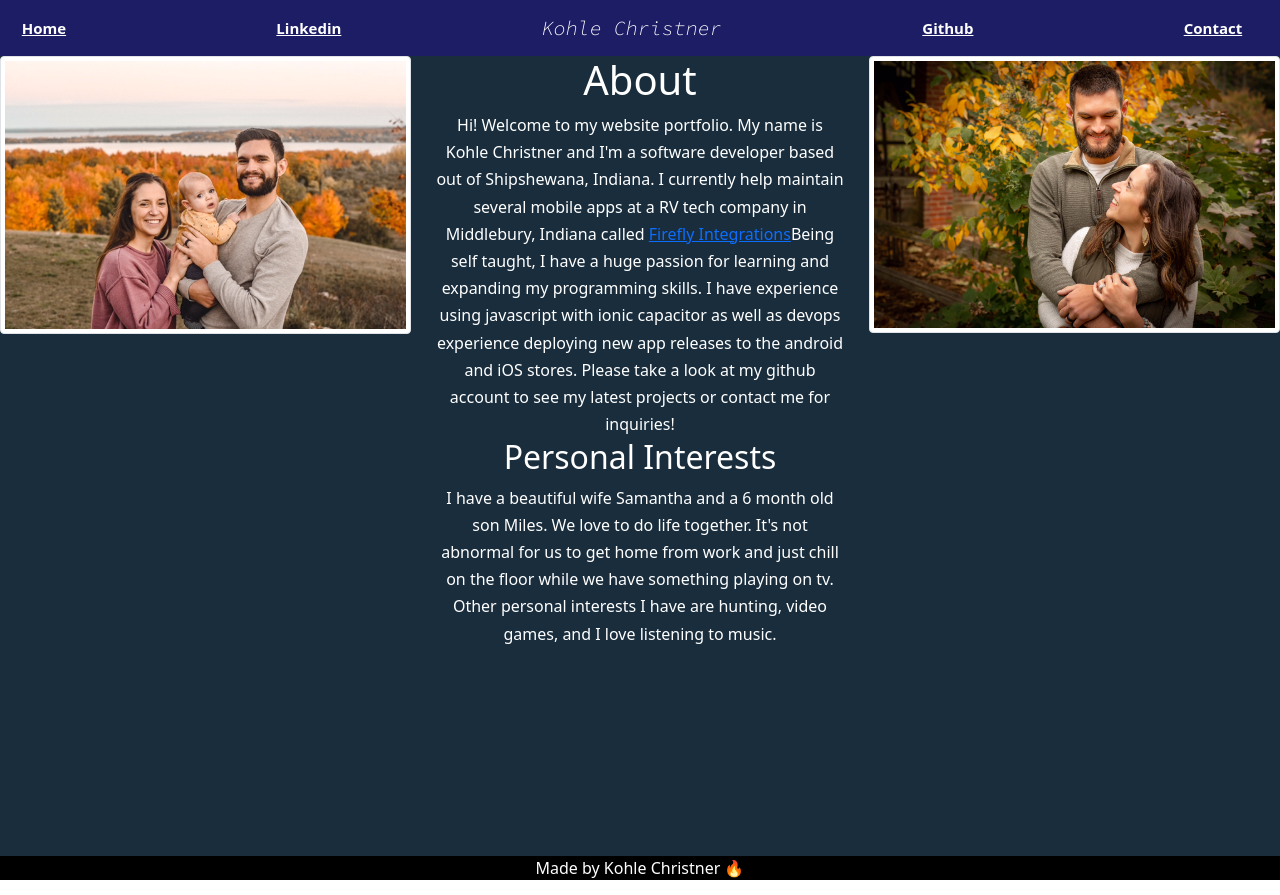
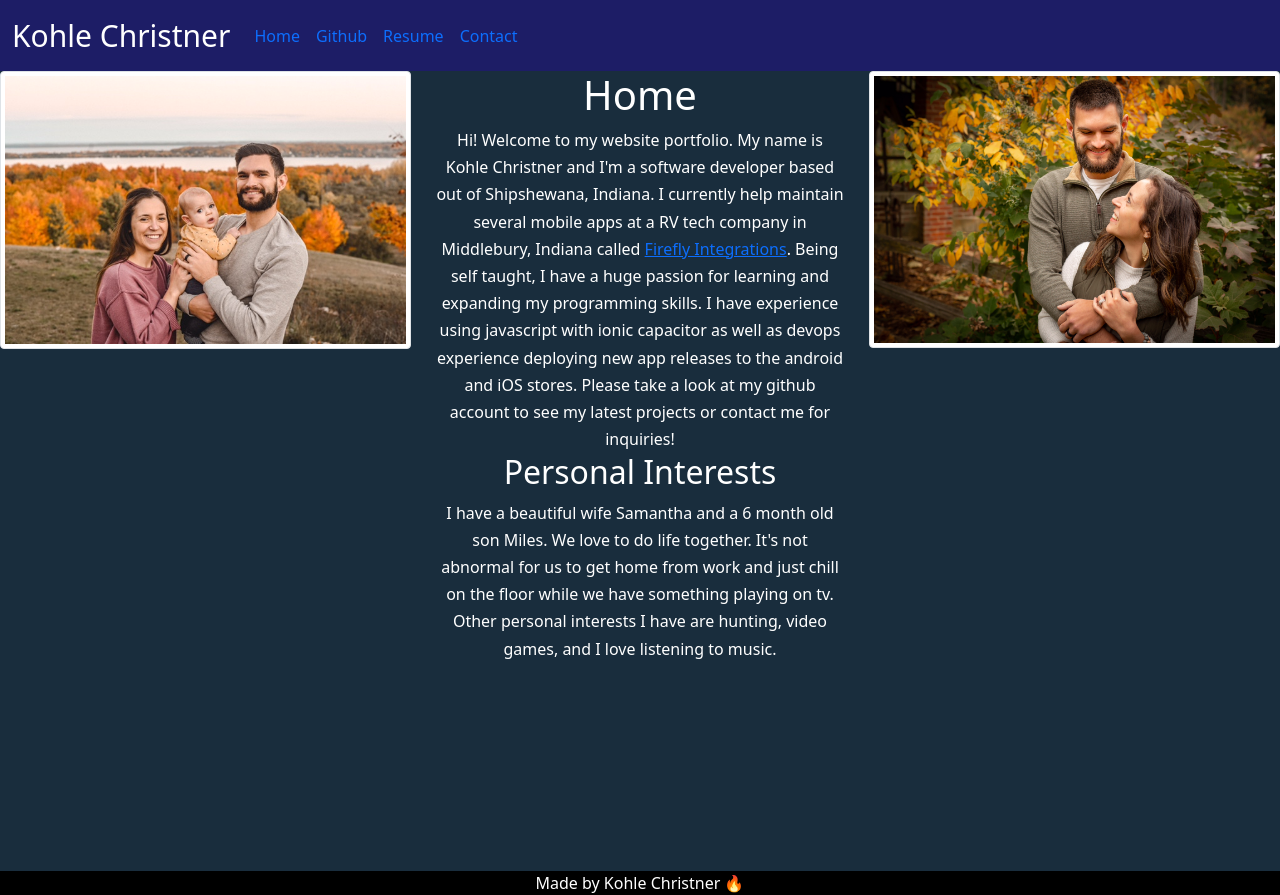
Before and after one commit to kohleChristner95/portfolio-website, a React (Create React App) app: page / in a window 1280 px wide. Built offline with nearby package versions, Linux system fonts and the light colour scheme.

Commit message:
Attempting to implement Routing with project

```diff
--- a/src/App.js
+++ b/src/App.js
@@ -1,49 +1,21 @@
 import "./App.css";
+import Home from "./Components/Home";
 import Navbar from "./Components/Navbar";
+import { BrowserRouter as Router, Switch, Route } from "react-router-dom";
 
 const App = () => {
   return (
-    <div className="App">
-      <Navbar />
-      <div className="empty-color full-height row">
-        <div className="label col-sm-4">
-          <img
-            className="img-fluid img-thumbnail"
-            alt=""
-            src="Sam-me-and-Miles.jpg"
-          />
-        </div>
-        <div className="label col-sm-4">
-          <h1>About</h1>
-          <div style={{ lineHeight: 1.7 }}>
-            Hi! Welcome to my website portfolio. My name is Kohle Christner and
-            I'm a software developer based out of Shipshewana, Indiana. I
-            currently help maintain several mobile apps at a RV tech company in
-            Middlebury, Indiana called{" "}
-            <a target="_blank" rel="noreferrer" href="https://fireflyint.com/">
-              Firefly Integrations
-            </a>
-            Being self taught, I have a huge passion for learning and expanding
-            my programming skills. I have experience using javascript with ionic
-            capacitor as well as devops experience deploying new app releases to
-            the android and iOS stores. Please take a look at my github account
-            to see my latest projects or contact me for inquiries!
-            <h2>Personal Interests</h2>
-            <div style={{ lineHeight: 1.7 }}>
-              I have a beautiful wife Samantha and a 6 month old son Miles. We
-              love to do life together. It's not abnormal for us to get home
-              from work and just chill on the floor while we have something
-              playing on tv. Other personal interests I have are hunting, video
-              games, and I love listening to music.
-            </div>
-          </div>
-        </div>
-        <div className="label col-sm-4">
-          <img className="img-fluid img-thumbnail" alt="" src="Sam-and-I.jpg" />
-        </div>
+    <Router>
+      <div className="App">
+        <Navbar />
+        <Switch>
+          <Route exact path="/">
+            <Home />
+          </Route>
+        </Switch>
+        <footer>Made by Kohle Christner 🔥</footer>
       </div>
-      <footer>Made by Kohle Christner 🔥</footer>
-    </div>
+    </Router>
   );
 };
 
--- a/src/Components/Form.js
+++ b/src/Components/Contact.js
@@ -1,4 +1,4 @@
-const Form = (props) => {
+const Contact = (props) => {
   return (
     <>
       <h1>Contact</h1>
@@ -40,4 +40,4 @@ const Form = (props) => {
   );
 };
 
-export default Form;
+export default Contact;
--- /dev/null
+++ b/src/Components/Home.js
@@ -0,0 +1,45 @@
+import React from "react";
+
+const Home = () => {
+  return (
+    <div className="empty-color full-height row">
+      <div className="label col-sm-4">
+        <img
+          className="img-fluid img-thumbnail"
+          alt=""
+          src="Sam-me-and-Miles.jpg"
+        />
+      </div>
+      <div className="label col-sm-4">
+        <h1>Home</h1>
+        <div style={{ lineHeight: 1.7 }}>
+          Hi! Welcome to my website portfolio. My name is Kohle Christner and
+          I'm a software developer based out of Shipshewana, Indiana. I
+          currently help maintain several mobile apps at a RV tech company in
+          Middlebury, Indiana called{" "}
+          <a target="_blank" rel="noreferrer" href="https://fireflyint.com/">
+            Firefly Integrations
+          </a>
+          . Being self taught, I have a huge passion for learning and expanding
+          my programming skills. I have experience using javascript with ionic
+          capacitor as well as devops experience deploying new app releases to
+          the android and iOS stores. Please take a look at my github account to
+          see my latest projects or contact me for inquiries!
+          <h2>Personal Interests</h2>
+          <div style={{ lineHeight: 1.7 }}>
+            I have a beautiful wife Samantha and a 6 month old son Miles. We
+            love to do life together. It's not abnormal for us to get home from
+            work and just chill on the floor while we have something playing on
+            tv. Other personal interests I have are hunting, video games, and I
+            love listening to music.
+          </div>
+        </div>
+      </div>
+      <div className="label col-sm-4">
+        <img className="img-fluid img-thumbnail" alt="" src="Sam-and-I.jpg" />
+      </div>
+    </div>
+  );
+};
+
+export default Home;
--- a/src/Components/Navbar.js
+++ b/src/Components/Navbar.js
@@ -1,22 +1,56 @@
-import React from "react";
-import Navbaritem from "./Navbaritem";
-import TitleHeader from "./TitleHeader";
+import Resume from "./Resume";
+import Home from "./Home";
+import Contact from "./Contact";
+import { BrowserRouter as Router, Switch, Route, Link } from "react-router-dom";
 
 const Navbar = (props) => {
   return (
     <nav
       style={{ backgroundColor: "rgb(29, 29, 102)" }}
-      className="navbar navbar-collapse"
+      className="navbar navbar-expand-md container-fluid"
     >
-      <div className="container-fluid navbar-brand navbar-collapse collapse">
-        <Navbaritem navbarSelection="Home" />
-        <Navbaritem navbarSelection="Linkedin" />
-        <TitleHeader className="center-block" name="Kohle Christner" />
-        <Navbaritem
-          link="https://github.com/kohleChristner95"
-          navbarSelection="Github"
-        />
-        <Navbaritem navbarSelection="Contact" />
+      <div className="navbar-brand" style={{ fontSize: 30 }}>
+        Kohle Christner
+      </div>
+      <button
+        className="navbar-toggler"
+        type="button"
+        data-bs-toggle="collapse"
+        data-bs-target="#navbarNav"
+        aria-controls="navbarNav"
+        aria-expanded="false"
+        aria-label="Toggle navigation"
+      >
+        <span className="navbar-toggler-icon"></span>
+      </button>
+      <div className="collapse navbar-collapse" id="navbarNav">
+        <ul className="navbar-nav">
+          <li className="nav-item">
+            <a className="nav-link" href="/Home">
+              Home
+            </a>
+          </li>
+          <li className="navbar-item">
+            <a
+              className="nav-link"
+              target="_blank"
+              rel="noreferrer"
+              href="https://github.com/kohleChristner95"
+            >
+              Github
+            </a>
+          </li>
+          <li className="nav-item">
+            <a className="nav-link" href="/Resume">
+              Resume
+            </a>
+          </li>
+          <li className="nav-item">
+            <a href="./Contact" className="nav-link">
+              Contact
+            </a>
+          </li>
+        </ul>
       </div>
     </nav>
   );
--- /dev/null
+++ b/src/Components/Resume.js
@@ -0,0 +1,11 @@
+import React from "react";
+
+const Resume = () => {
+  return (
+    <div>
+      <h1>RESUME</h1>
+    </div>
+  );
+};
+
+export default Resume;
```
